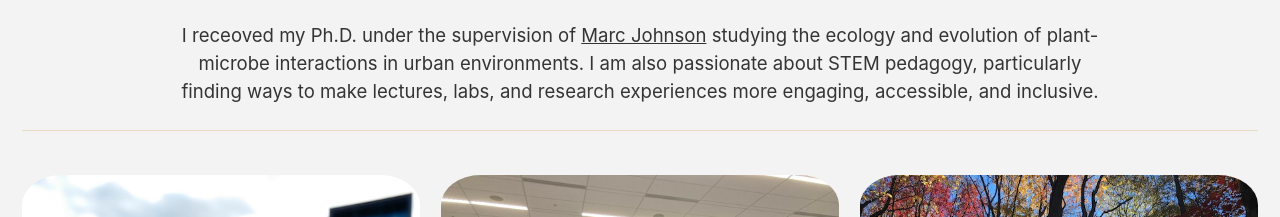
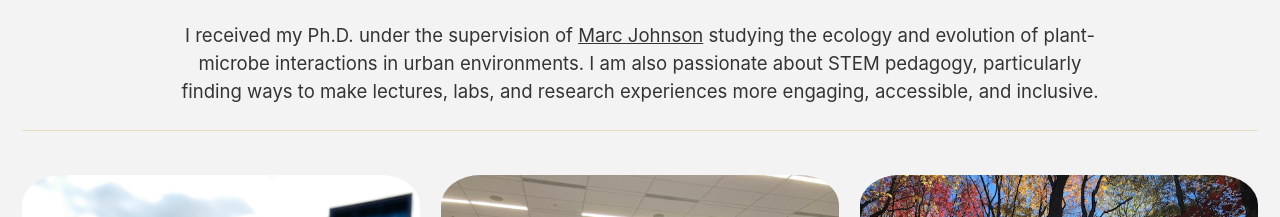
Before and after one commit to dmurraystoker/dmurraystoker.github.io, a Jekyll site: the page built from _pages/landing.md, in a window 1280 px wide. Shown: the part 376-593 px from the top of the page. Built offline with Jekyll 4.4.1, drawn with Linux system fonts in a browser that asks for light colours; cached includes are drawn as plain includes; nearby versions of some CDN libraries.

Commit message:
Update landing.md

```diff
--- a/_pages/landing.md
+++ b/_pages/landing.md
@@ -10,7 +10,7 @@ header:
 excerpt: Department of Ecology & Evolutionary Biology <br> University of Toronto
 
 intro:
-  - excerpt: 'I receoved my Ph.D. under the supervision of [Marc Johnson](https://evoecolab.wordpress.com/) studying the ecology and evolution of plant-microbe interactions in urban environments. I am also passionate about STEM pedagogy, particularly finding ways to make lectures, labs, and research experiences more engaging, accessible, and inclusive.'
+  - excerpt: 'I received my Ph.D. under the supervision of [Marc Johnson](https://evoecolab.wordpress.com/) studying the ecology and evolution of plant-microbe interactions in urban environments. I am also passionate about STEM pedagogy, particularly finding ways to make lectures, labs, and research experiences more engaging, accessible, and inclusive.'
 
 feature_row:
   - image_path: /assets/images/clover_MN_building.jpg
```
